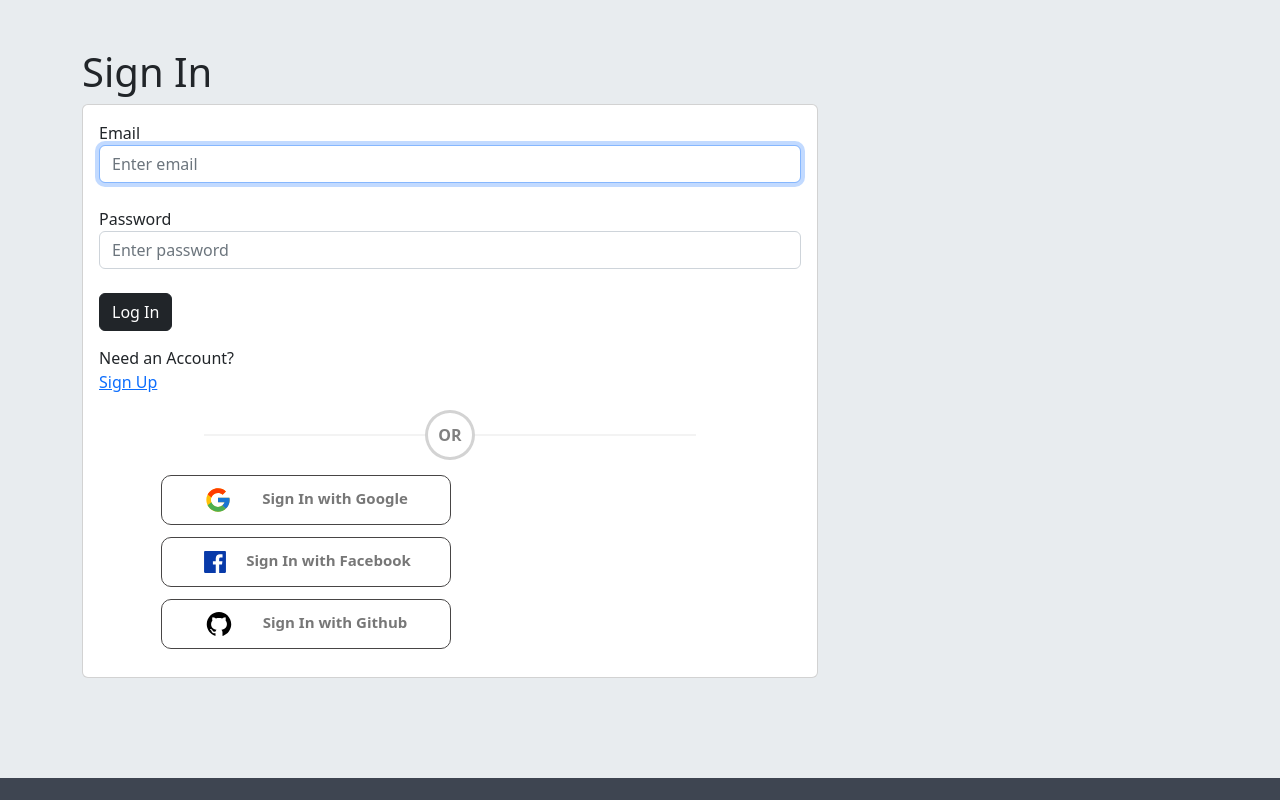
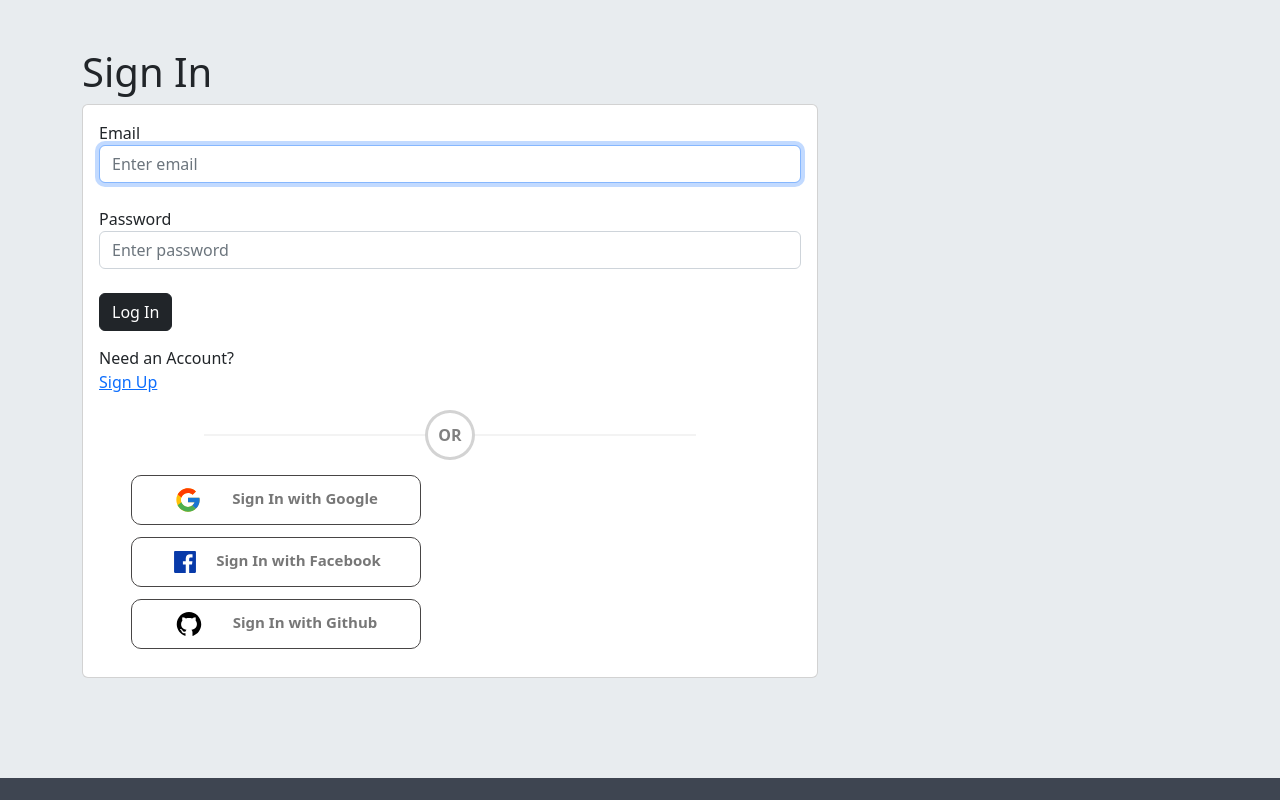
Before and after one commit to Namnika/secrets-app-frontend, a React (Create React App) app: page /login in a window 1280 px wide. Shown: the top 800 px of the page. Built offline with nearby package versions, Linux system fonts and the light colour scheme.

Commit message:
Update files

```diff
--- a/public/styles.css
+++ b/public/styles.css
@@ -80,6 +80,7 @@ body {
 
 .orline {
   width: 70%;
+  display: flow-root;
   border: 1px solid lightgray;
   background-color: grey;
   position: absolute;
@@ -98,10 +99,10 @@ body {
   background-color: transparent;
   border: 0.1px solid rgb(71, 69, 69);
   margin-bottom: 12px;
-  margin-left: 50px;
+  margin-left: 20px;
   font-weight: bold;
   font-style: inherit;
-  display: inline-block;
+  display: inline-flexbox;
   vertical-align: middle;
   -webkit-transform: perspective(1px) translateZ(0);
   transform: perspective(1px) translateZ(0);
@@ -127,11 +128,11 @@ body {
   background-color: transparent;
   border: 0.1px solid rgb(71, 69, 69);
   margin-bottom: 12px;
-  margin-left: 50px;
+  margin-left: 20px;
   cursor: pointer;
   font-weight: bold;
   font-style: inherit;
-  display: inline-block;
+  display: inline-flexbox;
   vertical-align: middle;
   -webkit-transform: perspective(1px) translateZ(0);
   transform: perspective(1px) translateZ(0);
@@ -157,10 +158,10 @@ body {
   background-color: transparent;
   border: 0.1px solid rgb(71, 69, 69);
   margin-bottom: 12px;
-  margin-left: 50px;
+  margin-left: 20px;
   font-weight: bold;
   font-style: inherit;
-  display: inline-block;
+  display: inline-flexbox;
   vertical-align: middle;
   -webkit-transform: perspective(1px) translateZ(0);
   transform: perspective(1px) translateZ(0);
```
